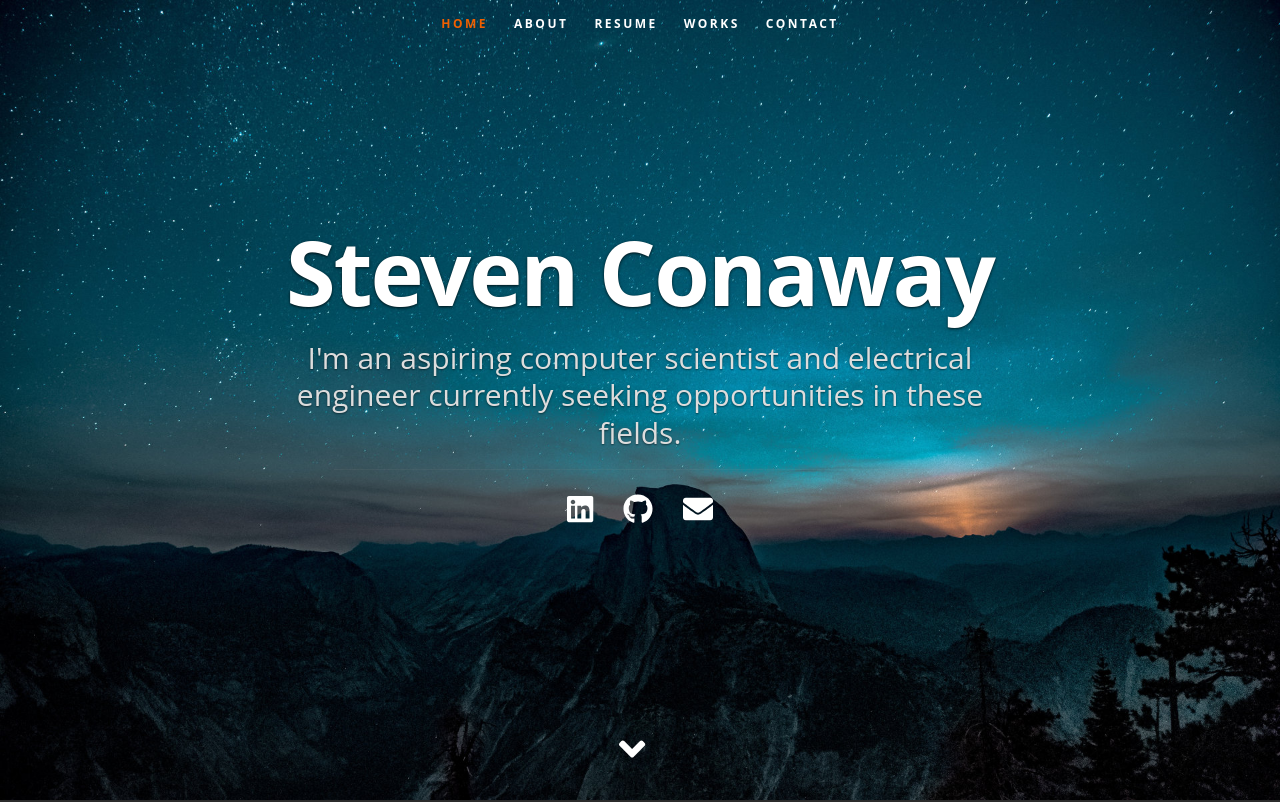
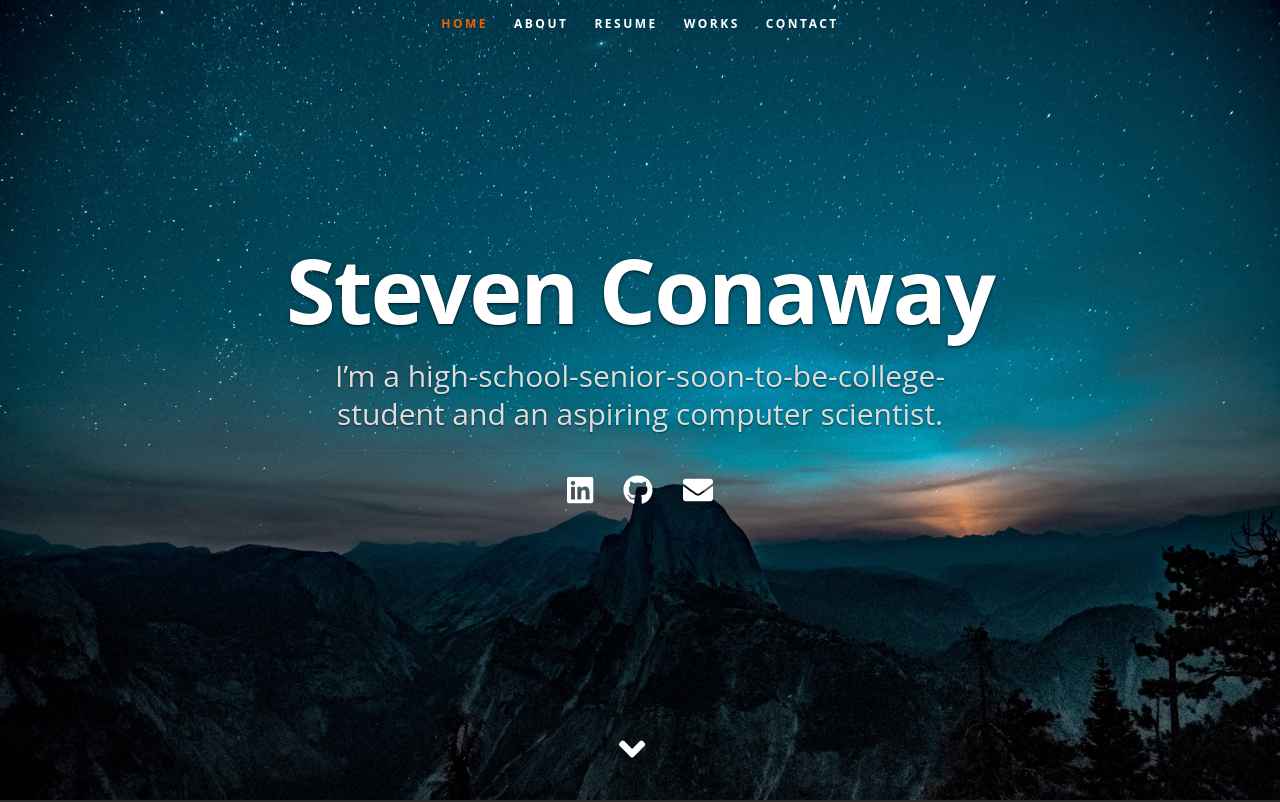
Before and after one commit to SConaway/portfolio, a Next.js app: page / in a window 1280 px wide. Shown: the top 802 px of the page. Built offline with nearby package versions, Linux system fonts and the light colour scheme.

Commit message:
format sutff, change my "I'm a"

```diff
--- a/Containers/About/About.js
+++ b/Containers/About/About.js
@@ -21,9 +21,7 @@ const About = () => {
                 <div className='nine columns main-col'>
                     <h2>About Me</h2>
 
-                    <p>
-                       {resumeData.main.description}
-                    </p>
+                    <p>{resumeData.main.description}</p>
                     <div className='row'>
                         <div className='columns contact-details'>
                             <h2>Contact Details</h2>
--- a/Containers/Header/Header.js
+++ b/Containers/Header/Header.js
@@ -57,9 +57,8 @@ const Header = () => {
                         {resumeData.main.name}
                     </h1>
                     <h3>
-                        I'm an aspiring computer scientist and electrical
-                        engineer currently seeking opportunities in these
-                        fields.
+                        I’m a high-school-senior-soon-to-be-college-student and
+                        an aspiring computer scientist.
                     </h3>
                     <hr />
                     <ul className='social'>
--- a/resumeData.js
+++ b/resumeData.js
@@ -17,7 +17,8 @@ export default {
         website: 'https://www.stevenconaway.me',
         resumeDownload:
             'https://stevenconaway.me/steven-conaway-resume-2021-01-02.pdf',
-        description: "While the high school I have attended does not offer classes in the ever-changing fields of technology, I have found a way to integrate these fields into my study: I have taken online courses in STEM fields independently and am the founding president of my school's VEX Robotics Club. Additionally, I have significant STEM experience outside of my school. I enjoy sharing my knowledge and experience with others in my community. Most recently, I was a recipient of the Environmental Justice Angel Award at the East Los Angeles Community Youth Center's annual Gala in November 2019.",
+        description:
+            "While the high school I have attended does not offer classes in the ever-changing fields of technology, I have found a way to integrate these fields into my study: I have taken online courses in STEM fields independently and am the founding president of my school's VEX Robotics Club. Additionally, I have significant STEM experience outside of my school. I enjoy sharing my knowledge and experience with others in my community. Most recently, I was a recipient of the Environmental Justice Angel Award at the East Los Angeles Community Youth Center's annual Gala in November 2019.",
         socials: [
             {
                 name: 'linkedin',
```
Also changed, not shown: 1 other file (tests, documents, lock files or other folders).
